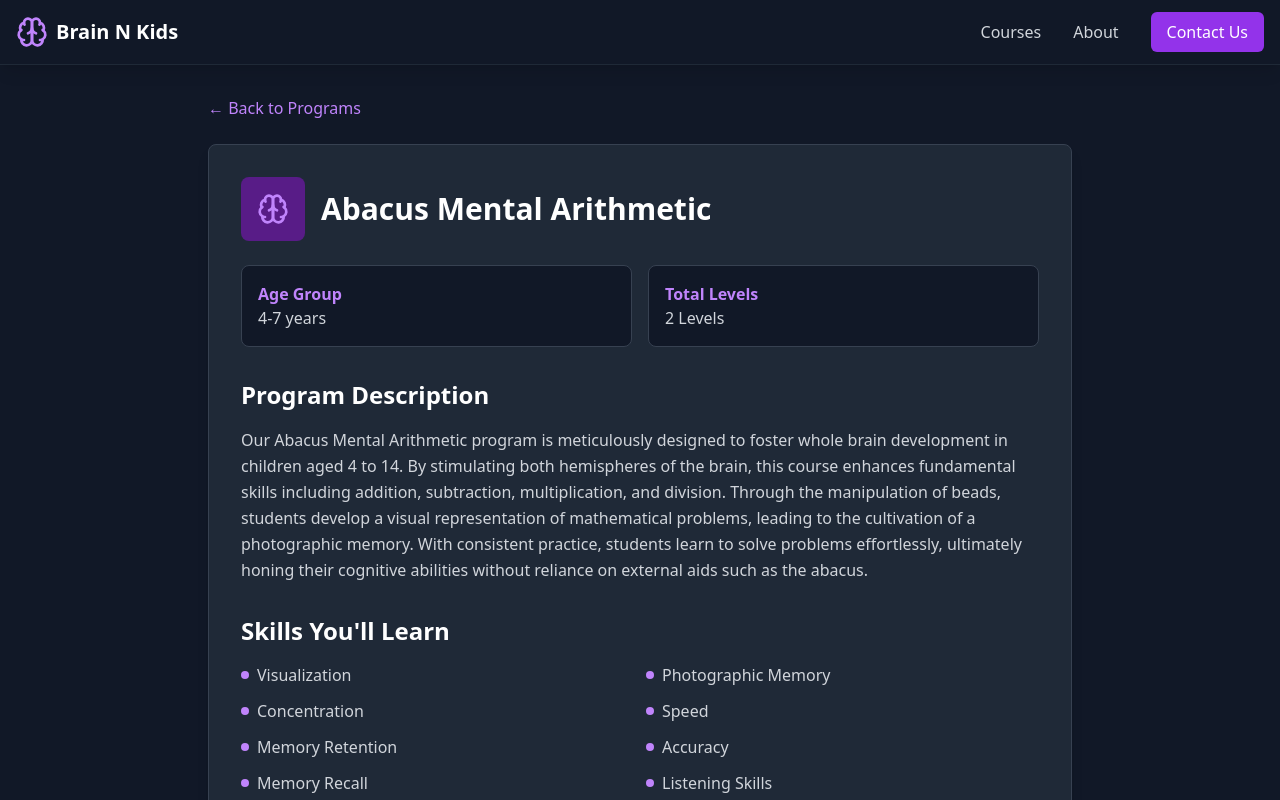
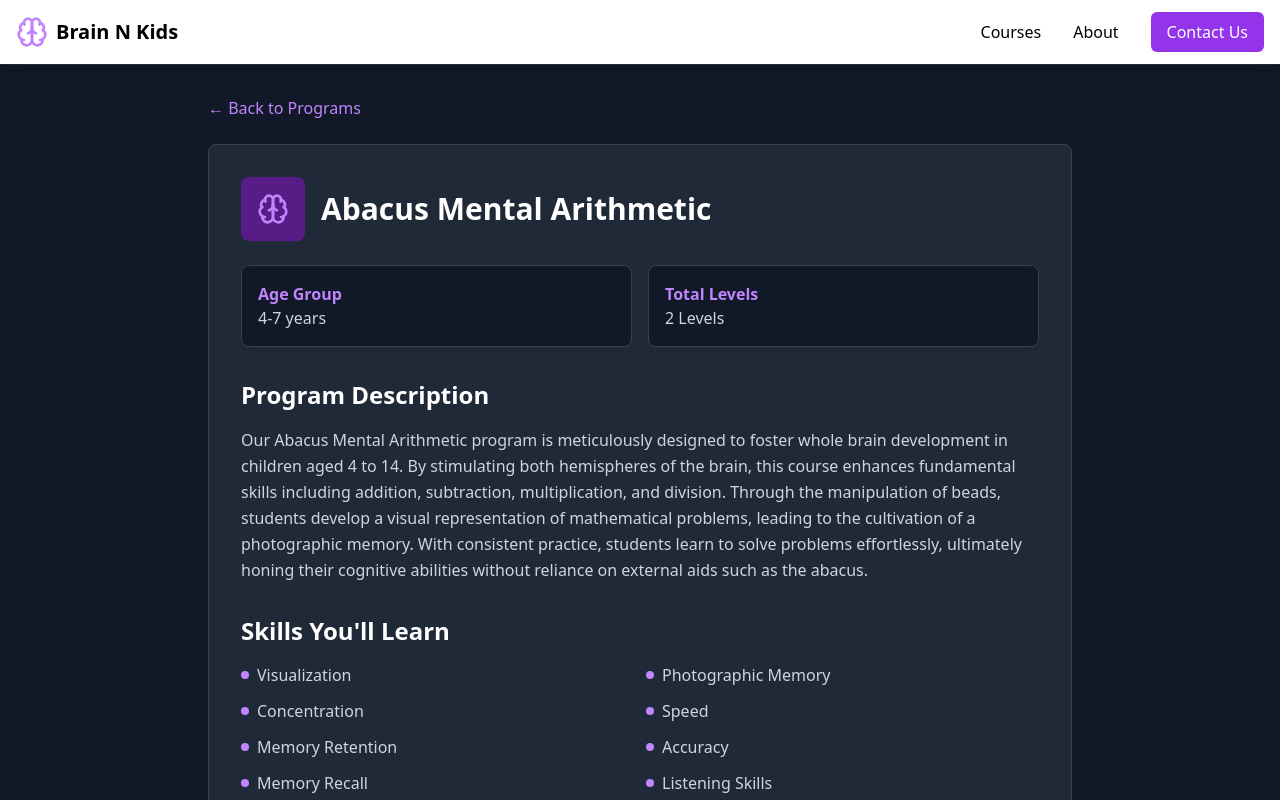
Before and after one commit to Tirth678/BrainNKids, a React (Vite) app: page /course/abacus in a window 1280 px wide. Shown: the top 800 px of the page. Built offline with nearby package versions, Linux system fonts and the light colour scheme.

Commit message:
changed main color theme from gray-900 to white

```diff
--- a/src/App.tsx
+++ b/src/App.tsx
@@ -153,7 +153,7 @@ function App() {
   return (
     <Routes>
       <Route path="/" element={
-        <div className="min-h-screen bg-gray-900">
+        <div className="min-h-screen bg-white">
           <Navbar />
           <Hero />
 
@@ -203,9 +203,9 @@ function App() {
           </section>
 
           {/* Contact Section */}
-          <section id="contact" className="py-20 bg-gray-900">
+          <section id="contact" className="py-20 bg-white">
             <div className="max-w-7xl mx-auto px-4">
-              <h2 className="text-4xl font-bold text-center mb-12 text-white">Contact Us</h2>
+              <h2 className="text-4xl font-bold text-center mb-12 text-black">Contact Us</h2>
               <ContactForm />
             </div>
           </section>
--- a/src/components/Navbar.tsx
+++ b/src/components/Navbar.tsx
@@ -6,18 +6,18 @@ const Navbar = () => {
   const [isOpen, setIsOpen] = useState(false);
 
   return (
-    <nav className="bg-gray-900 shadow-lg fixed w-full z-50 border-b border-gray-800">
+    <nav className="bg-white shadow-lg fixed w-full z-50 border-b border-gray-800">
       <div className="max-w-7xl mx-auto px-4">
         <div className="flex justify-between h-16">
           <div className="flex items-center">
             <Brain className="h-8 w-8 text-purple-400" />
-            <span className="ml-2 text-xl font-bold text-white">Brain N Kids</span>
+            <span className="ml-2 text-xl font-bold text-black">Brain N Kids</span>
           </div>
 
           {/* Desktop Menu */}
           <div className="hidden md:flex items-center space-x-8">
-            <a href="#courses" className="text-gray-300 hover:text-purple-400">Courses</a>
-            <a href="#about" className="text-gray-300 hover:text-purple-400">About</a>
+            <a href="#courses" className="text-black hover:text-purple-400">Courses</a>
+            <a href="#about" className="text-black hover:text-purple-400">About</a>
             <a href="#contact" className="bg-purple-600 text-white px-4 py-2 rounded-md hover:bg-purple-700">
               Contact Us
             </a>
@@ -25,7 +25,7 @@ const Navbar = () => {
 
           {/* Mobile Menu Button */}
           <div className="md:hidden flex items-center">
-            <button onClick={() => setIsOpen(!isOpen)} className="text-gray-300">
+            <button onClick={() => setIsOpen(!isOpen)} className="text-black">
               {isOpen ? <X className="h-6 w-6" /> : <Menu className="h-6 w-6" />}
             </button>
           </div>
@@ -35,13 +35,13 @@ const Navbar = () => {
         {isOpen && (
           <div className="md:hidden">
             <div className="px-2 pt-2 pb-3 space-y-1 sm:px-3">
-              <a href="#courses" className="block px-3 py-2 text-gray-300 hover:text-purple-400">
+              <a href="#courses" className="block px-3 py-2 text-black hover:text-purple-400">
                 Courses
               </a>
-              <a href="#about" className="block px-3 py-2 text-gray-300 hover:text-purple-400">
+              <a href="#about" className="block px-3 py-2 text-black hover:text-purple-400">
                 About
               </a>
-              <a href="#contact" className="block px-3 py-2 text-gray-300 hover:text-purple-400">
+              <a href="#contact" className="block px-3 py-2 text-black hover:text-purple-400">
                 Contact Us
               </a>
             </div>
```
Also changed, not shown: src/assets/WhatsApp Image 2025-02-03 at 10.01.22.jpeg (added).
